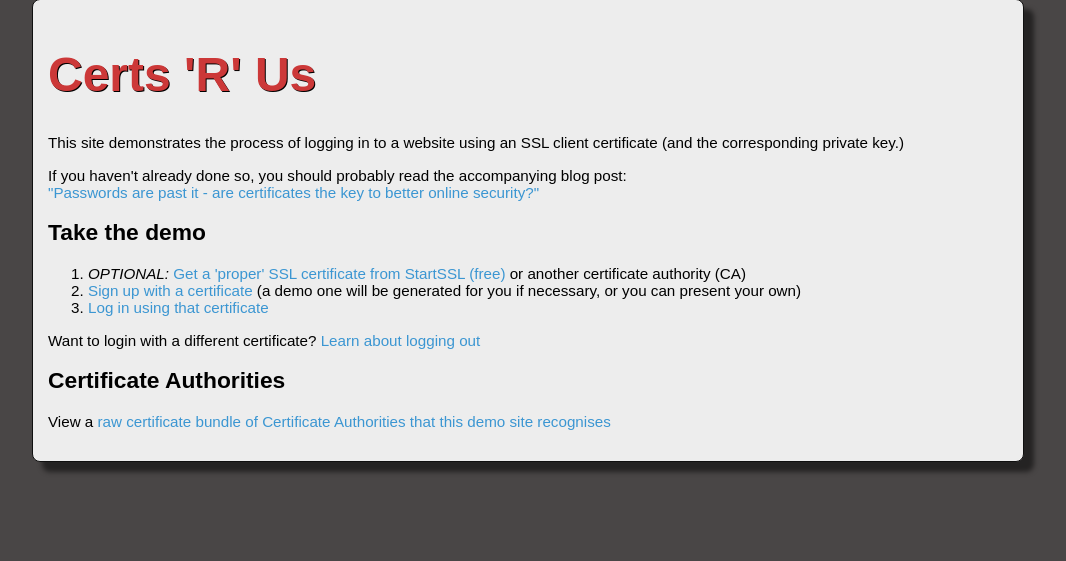
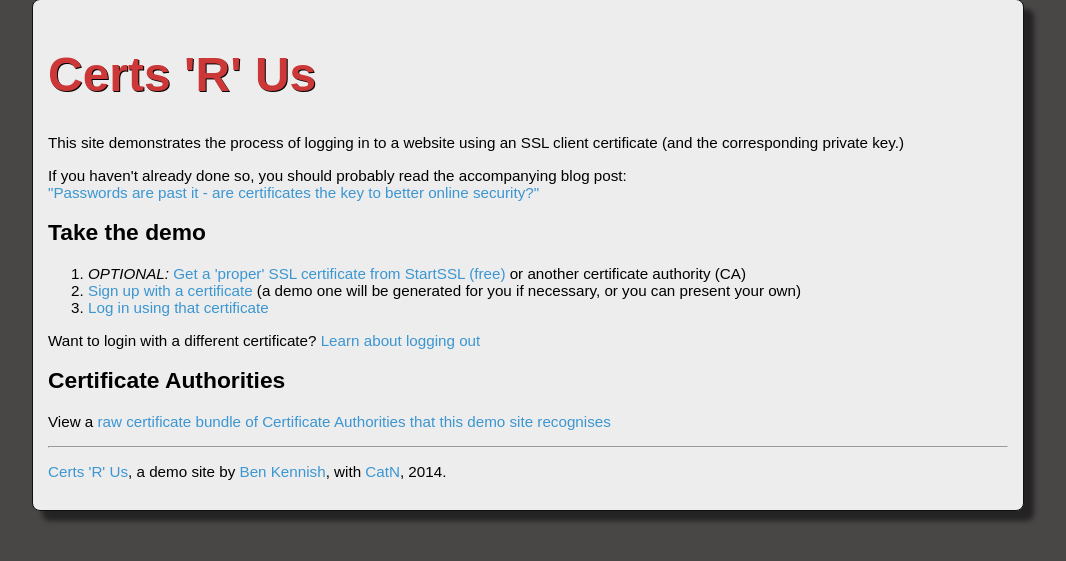
Before and after one commit to fubralimited/ssl-login-demo, a PHP site: page /menu.php in a window 1280 px wide. Shown: the part 21-582 px from the top of the page, without its empty margins (112-1178 px from the left). Run offline with PHP 8.4, Linux system fonts and the light colour scheme; some web fonts are replaced.

Commit message:
Added links to bennish.net and catn.com

```diff
--- a/certs.css
+++ b/certs.css
@@ -8,6 +8,9 @@ body
     font-size: 95%;
 
     background-color: #494646;
+
+    /* text-overflow: ellipsis; */
+    word-wrap: break-word;
 }
 
 div#main
--- a/login/login.php
+++ b/login/login.php
@@ -106,6 +106,9 @@ displayClientCert();
 
 </div>
 
+<hr />
+<p><a href="../">Certs 'R' Us</a>, a demo site by <a href="http://www.bennish.net">Ben Kennish</a>, with <a href="http://catn.com">CatN</a>, 2014.</p>
+
 </div>
 </body>
 </html>
--- a/menu.php
+++ b/menu.php
@@ -48,6 +48,10 @@ echo '</ul>'.PHP_EOL;
 ?>
 <p>View a <a href="ca-bundle.crt.txt">raw certificate bundle of Certificate Authorities that this demo site recognises</a></p>
 
+<hr />
+
+<p><a href=".">Certs 'R' Us</a>, a demo site by <a href="http://www.bennish.net">Ben Kennish</a>, with <a href="http://catn.com">CatN</a>, 2014.</p>
+
 </div>
 </body>
 </html>
--- a/signup/signup.php
+++ b/signup/signup.php
@@ -237,6 +237,10 @@ if (!$sslClientVerified)
 }
 
 ?>
+
+<hr />
+<p><a href="../">Certs 'R' Us</a>, a demo site by <a href="http://www.bennish.net">Ben Kennish</a>, with <a href="http://catn.com">CatN</a>, 2014.</p>
+
 </div>
 </body>
 </html>
```
